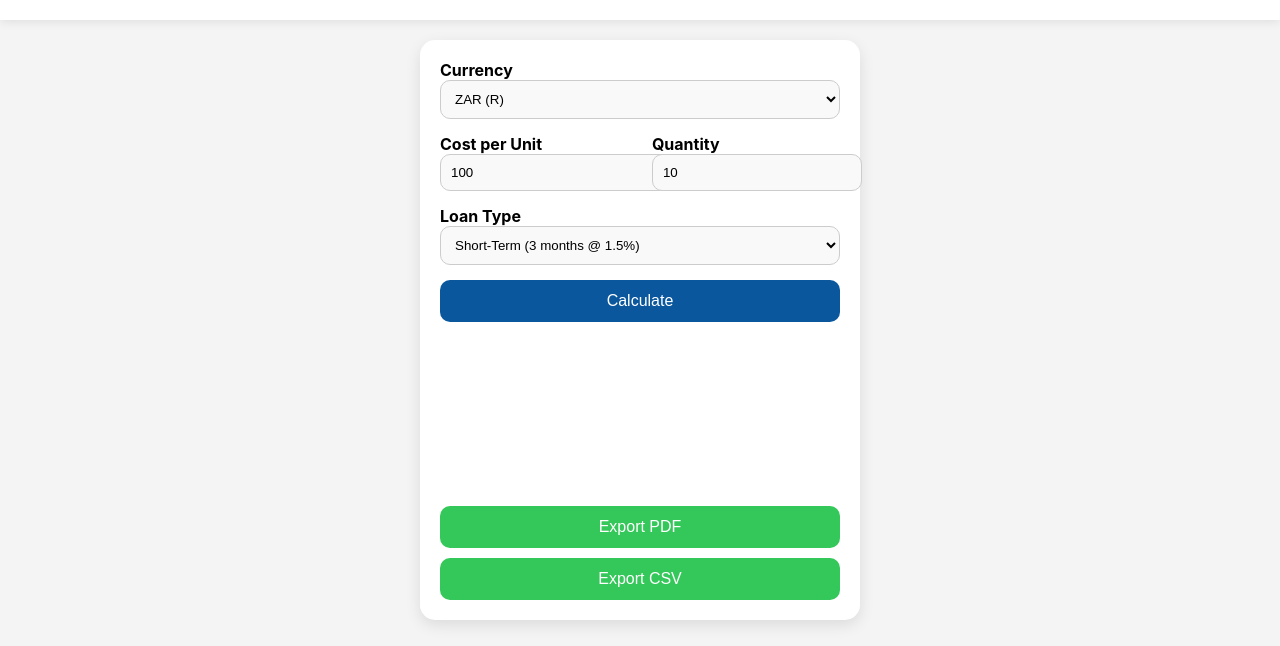
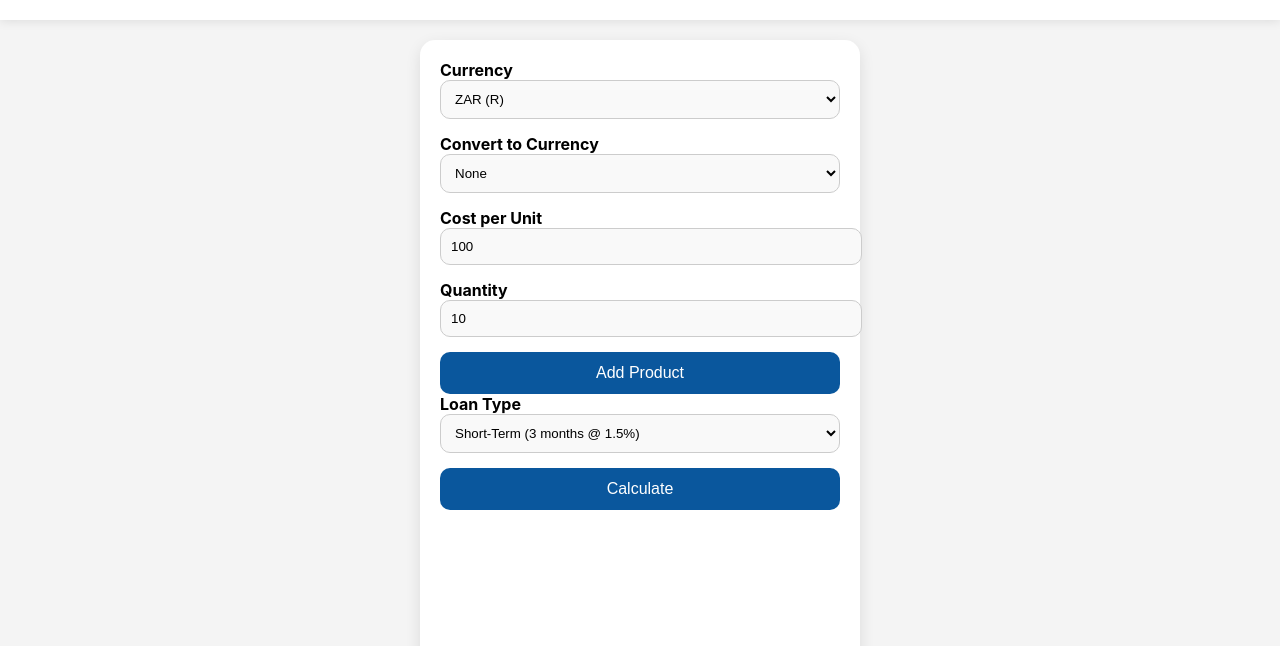
Before and after one commit to KingGaga-PEBL/PEBL-Calculator, a plain HTML site: page index.html in a window 1280 px wide. Shown: the part 154-800 px from the top of the page. Drawn offline with nearby package versions, Linux system fonts and the light colour scheme.

Commit message:
Update index.html

```diff
--- a/index.html
+++ b/index.html
@@ -6,11 +6,14 @@
   <title>PEBL Loan Calculator</title>
   <link rel="stylesheet" href="styles.css">
   <link rel="manifest" href="manifest.json">
+  <!-- Chart.js -->
   <script src="https://cdn.jsdelivr.net/npm/chart.js"></script>
+  <!-- jsPDF for PDF export -->
+  <script src="https://cdnjs.cloudflare.com/ajax/libs/jspdf/2.5.1/jspdf.umd.min.js"></script>
 </head>
 <body>
 
-  <!-- PEBL Loan Calculator -->
+  <!-- PEBL Loan Calculator Header -->
   <header class="ios-header">
     <img src="logo.png" alt="PEBL Logo" class="logo">
     <h1>Loan Calculator</h1>
@@ -18,9 +21,7 @@
 
   <!-- Main App Container -->
   <div class="container">
-
     <form id="loanForm">
-
       <!-- Currency Selection -->
       <div class="input-group">
         <label>Currency</label>
@@ -31,19 +32,34 @@
         </select>
       </div>
 
-      <!-- Unit Cost & Quantity -->
-      <div class="input-row">
+      <!-- Target Currency for Conversion -->
+      <div class="input-group">
+        <label>Convert to Currency</label>
+        <select id="targetCurrency">
+          <option value="none" selected>None</option>
+          <option value="ZAR">ZAR (R)</option>
+          <option value="USD">USD ($)</option>
+          <option value="GBP">GBP (£)</option>
+        </select>
+      </div>
+
+      <!-- Product Rows for Unit Cost & Quantity -->
+      <div id="products">
+        <div class="product-row">
           <div class="input-group">
             <label>Cost per Unit</label>
-          <input type="number" id="costPrice" value="100">
+            <input type="number" class="costPrice" value="100">
           </div>
           <div class="input-group">
             <label>Quantity</label>
-          <input type="number" id="quantity" value="10">
+            <input type="number" class="quantity" value="10">
           </div>
         </div>
+      </div>
+      <button type="button" id="addProduct" class="ios-button">Add Product</button>
 
-      <!-- Loan Term Selector -->
+      <!-- Spacing added above Loan Type section -->
+      <div class="loan-type-section">
         <div class="input-group">
           <label>Loan Type</label>
           <select id="loanType">
@@ -52,20 +68,27 @@
             <option value="long">Long-Term (12 months: 1.5% then 2%)</option>
           </select>
         </div>
+      </div>
 
-      <!-- iOS-style Calculate Button -->
+      <!-- Calculate Button -->
       <button type="submit" class="ios-button">Calculate</button>
     </form>
 
-    <!-- Results -->
+    <!-- Results Section -->
     <div id="results" class="card hidden">
       <h2>Results</h2>
       <p id="totalCost"></p>
       <p id="totalInterest"></p>
       <p id="totalAmount"></p>
+      <div id="conversionResults" class="hidden">
+        <h3>Converted Amounts</h3>
+        <p id="convertedTotalCost"></p>
+        <p id="convertedTotalInterest"></p>
+        <p id="convertedTotalAmount"></p>
+      </div>
     </div>
 
-    <!-- Chart -->
+    <!-- Chart Section -->
     <div class="chart-container">
       <canvas id="repaymentChart"></canvas>
     </div>
@@ -79,6 +102,5 @@
   </div>
 
   <script src="script.js"></script>
-
 </body>
 </html>
```
Lines whose indentation alone changed are shown as unchanged.
